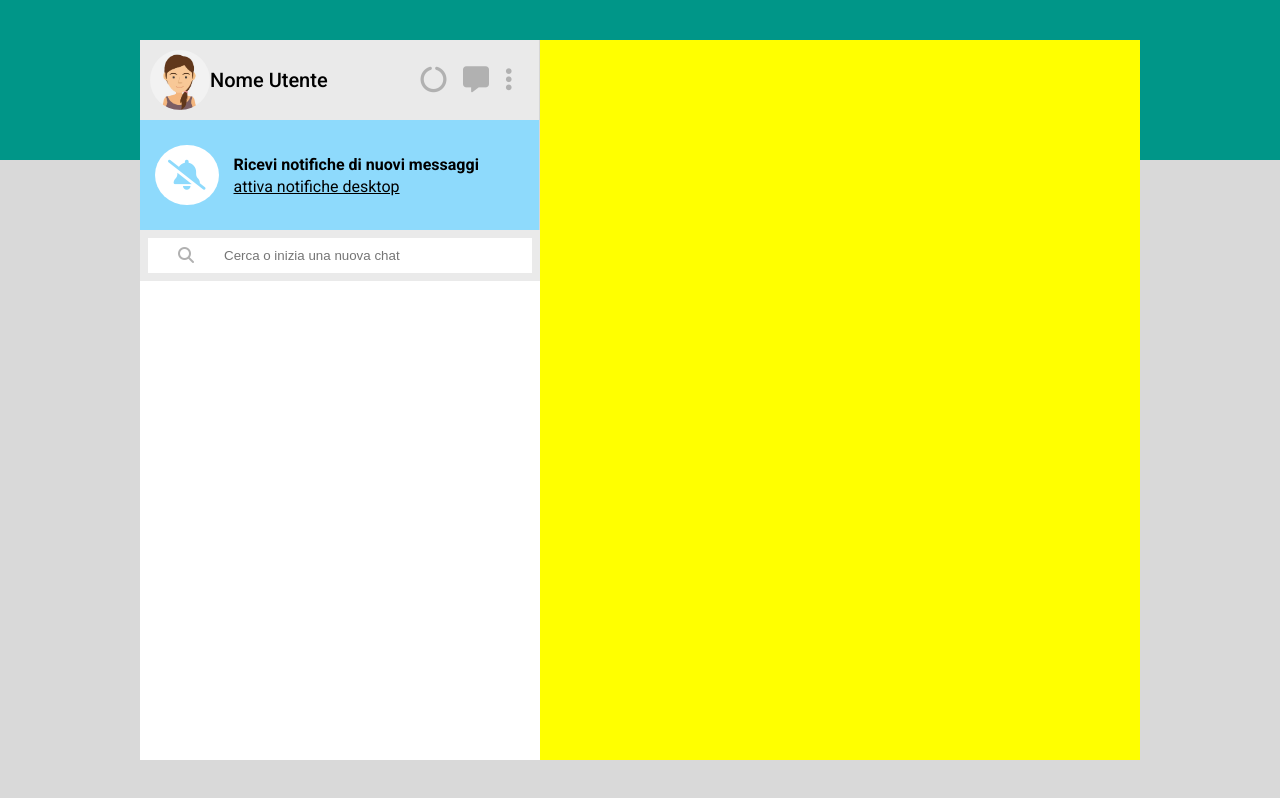
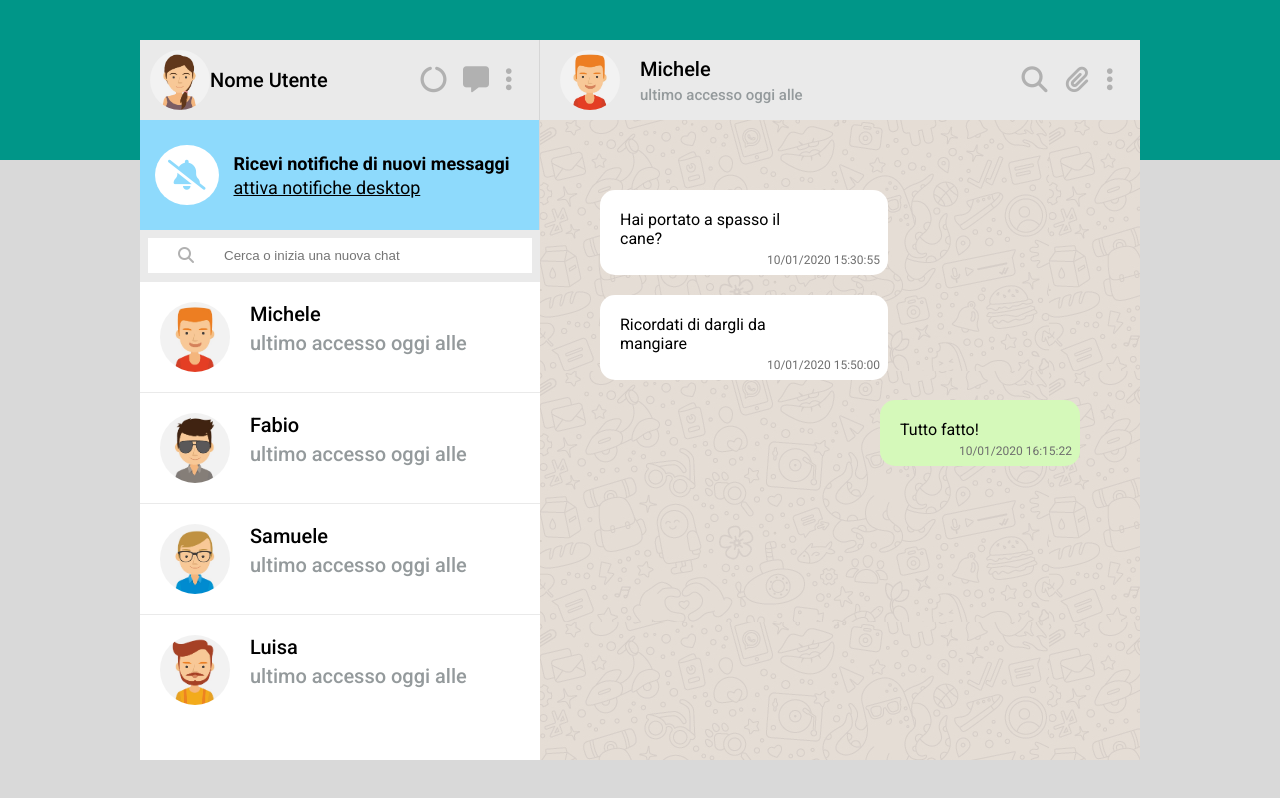
Before and after one commit to LorenzoVeropalumbo/Vue-Boolzapp, a plain HTML site: page milestone 1/index.html in a window 1280 px wide. Drawn offline with nearby package versions, Linux system fonts and the light colour scheme.

Commit message:
end exercise

```diff
--- a/milestone 1/css/style.css
+++ b/milestone 1/css/style.css
@@ -12,6 +12,13 @@ body{
 
 a{
   color: black;
+}
+
+.last-access-text{
+  display: block;
+  color: #949a9c;
+  font-size: 15px;
+  margin-top: 5px;
 }
 
 /* Containers */
@@ -30,8 +37,6 @@ a{
   width: 75%;
   height: 90vh;
   display: flex;
-  /* Test */
-  background-color: yellow;
 }
 
 .wa-container-user-top{
@@ -40,6 +45,11 @@ a{
   align-items: center;
   justify-content: space-between;
 
+}
+
+.wa-contact-container{
+  overflow-y: auto;
+  height: calc(100% - 242px);
 }
 
 /* Rectangles IMG */
@@ -76,8 +86,6 @@ a{
 /* ASIDE */
 aside{
   width: 40%;
-  overflow: hidden;
-  /* Test */
   background-color: white;
 }
 
@@ -91,6 +99,7 @@ aside .wa-container-user-top .wa-user-align img{
 
 aside .background-lightblue.wa-container-user-top{
   height: 110px;
+  font-size: 18px;
 }
 
 aside .background-lightblue.wa-container-user-top h4{
@@ -127,16 +136,84 @@ aside .background-lightblue.wa-container-user-top h4{
   border: none;
 }
 
+/* Contact */
+ul.wa-contact-list li{
+  display: flex;
+  padding: 20px;
+  border-top: 1px solid #eaeaea;
+}
+
+ul.wa-contact-list li img{
+  width: 70px;
+  display: block;
+  border-radius: 50%;
+  margin-right: 20px;
+}
+
+ul.wa-contact-list li span{
+  font-size: 20px;
+  font-weight: 500;
+}
+
+/* MAIN SECTION */
 .wa-container .wa-main{
   width: 60%;
 }
 
+.wa-main .wa-container-user-top img{
+  margin: 0 20px;
+}
 
+/* Message Section */
+.wa-background-container{
+  background: url(../img/mine.jpg);
+  height: calc(100% - 80px);
+}
+
+.wa-message-container{
+  width: 80%;
+  margin: 0 auto;
+  padding-top: 70px;
+  display: flex;
+  flex-direction: column;
+}
+
+.wa-message{
+  min-width: 200px;
+  max-width: 60%;
+  padding-top: 20px;
+  padding-left: 20px;
+  border-radius: 15px;
+  margin-bottom: 20px;
+
+}
+
+.wa-message > span{
+  display: block;
+  text-align: end;
+  padding-right: 8px;
+  padding-bottom: 8px;
+  padding-top: 5px;
+  font-size: 12px;
+  color: #6e6e6e;
+}
+.wa-message > div{
+  text-align: start;
+  padding-right: 100px;
+}
+
+.wa-recived{
+  background-color: white;
+  align-self: flex-start;
+}
+.wa-sent{
+  background-color: #d5f9ba;
+  align-self: flex-end;
+}
 
 .background-grey{
   background-color: #eaeaea;
 }
-
 .background-lightblue{
   background-color: #8edafc;
 }
--- a/milestone 1/index.html
+++ b/milestone 1/index.html
@@ -8,6 +8,8 @@
   <link rel="preconnect" href="https://fonts.gstatic.com" crossorigin>
   <link href="https://fonts.googleapis.com/css2?family=Roboto:wght@400;500;700&display=swap" rel="stylesheet">
 
+  <script src="https://cdn.jsdelivr.net/npm/vue@2/dist/vue.js"></script>
+
   <link rel="stylesheet" href="https://cdnjs.cloudflare.com/ajax/libs/font-awesome/6.1.1/css/all.min.css" integrity="sha512-KfkfwYDsLkIlwQp6LFnl8zNdLGxu9YAA1QvwINks4PhcElQSvqcyVLLD9aMhXd13uQjoXtEKNosOWaZqXgel0g==" crossorigin="anonymous" referrerpolicy="no-referrer" />
 
   <link rel="stylesheet" href="css/style.css">
@@ -15,7 +17,7 @@
 </head>
 <body>
   <!-- General Container -->
-  <div class="container">
+  <div class="container" id="root">
     <!-- What's app Container -->
     <div class="wa-container">
 
@@ -49,9 +51,42 @@
           <label for="search"></label>
           <input type="text" id="search" name="search" placeholder="Cerca o inizia una nuova chat">
         </div>
+
+        <div class="wa-contact-container">
+          <ul class="wa-contact-list">
+            <li v-for="(contact, index) in contacts">
+              <img :src="'img/avatar' + contact.avatar + '.jpg'" :alt="contact.name">
+              <span>{{ contact.name }}
+                <span class="last-access-text">
+                  ultimo accesso oggi alle
+                </span>
+              </span>
+            </li>
+          </ul>
+        </div>
       </aside>
       <div class="wa-main">
-        <div class="wa-rectagle-mid">
+        <div class="wa-container-user-top background-grey">
+          <div class="wa-user-align">
+            <img :src="'img/avatar' + contacts[0].avatar + '.jpg'" alt="user-avatar">
+            <span class="wa-user-font"> {{contacts[0].name}}
+              <span class="last-access-text"> ultimo accesso oggi alle </span>
+            </span>
+          </div>
+
+          <div class="wa-logo">
+            <i class="fa-solid fa-magnifying-glass"></i>
+            <i class="fa-solid fa-paperclip"></i>
+            <i class="fa-solid fa-ellipsis-vertical"></i>
+          </div>
+        </div>
+        <div class="wa-background-container">
+          <div class="wa-message-container">
+            <div class="wa-message"  v-for="message in contacts[0].messages" :class="message.status === 'sent' ? 'wa-recived' : 'wa-sent' ">
+              <div>{{message.text}}</div>
+              <span>{{message.date}}</span>
+            </div>
+          </div>
         </div>
       </div>
     </div>
--- a/milestone 1/js/script.js
+++ b/milestone 1/js/script.js
@@ -1,3 +1,8 @@
+var app = new Vue(
+	{
+			el: '#root',
+			data: {
+
 				contacts: [
 					{
 						name: 'Michele',
@@ -83,3 +88,8 @@ contacts: [
 						],
 					},
 				]
+			},
+			methods: {
+			}
+	}
+);
```
Lines whose indentation alone changed are shown as unchanged.
